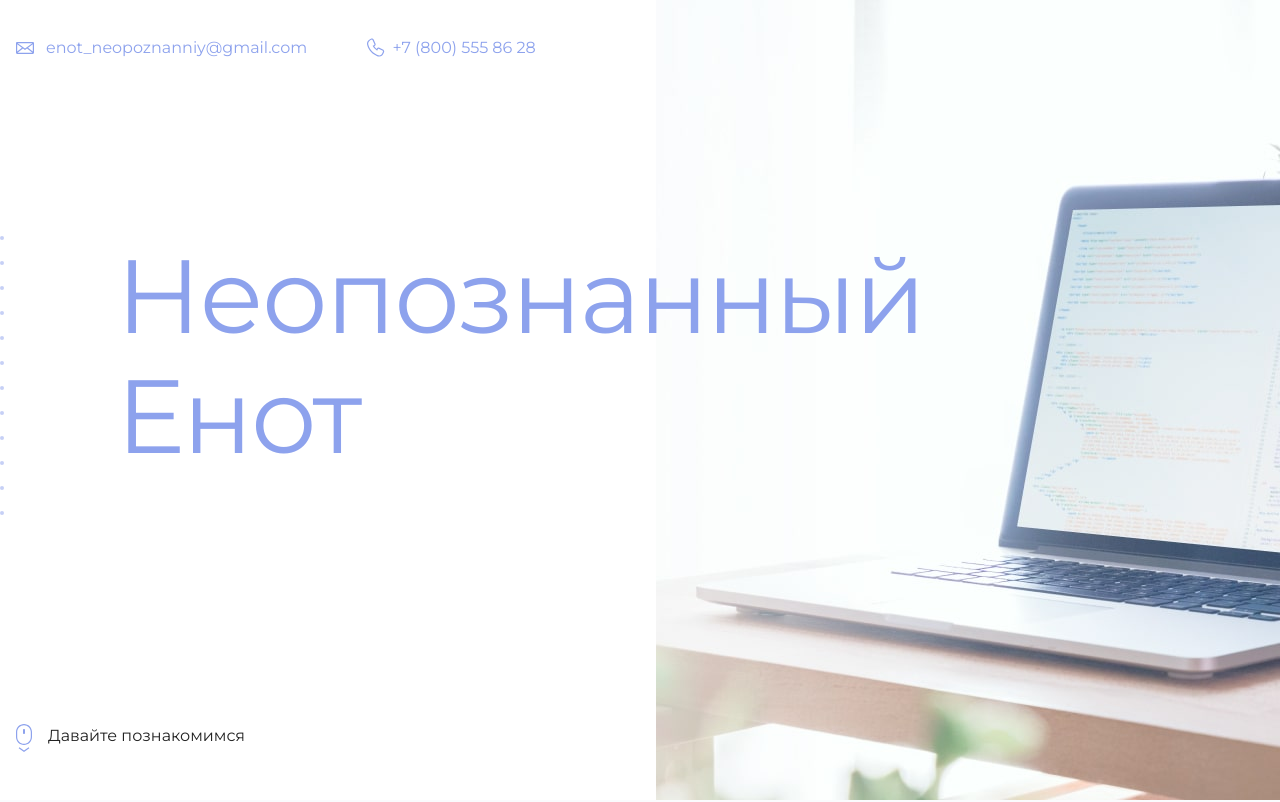
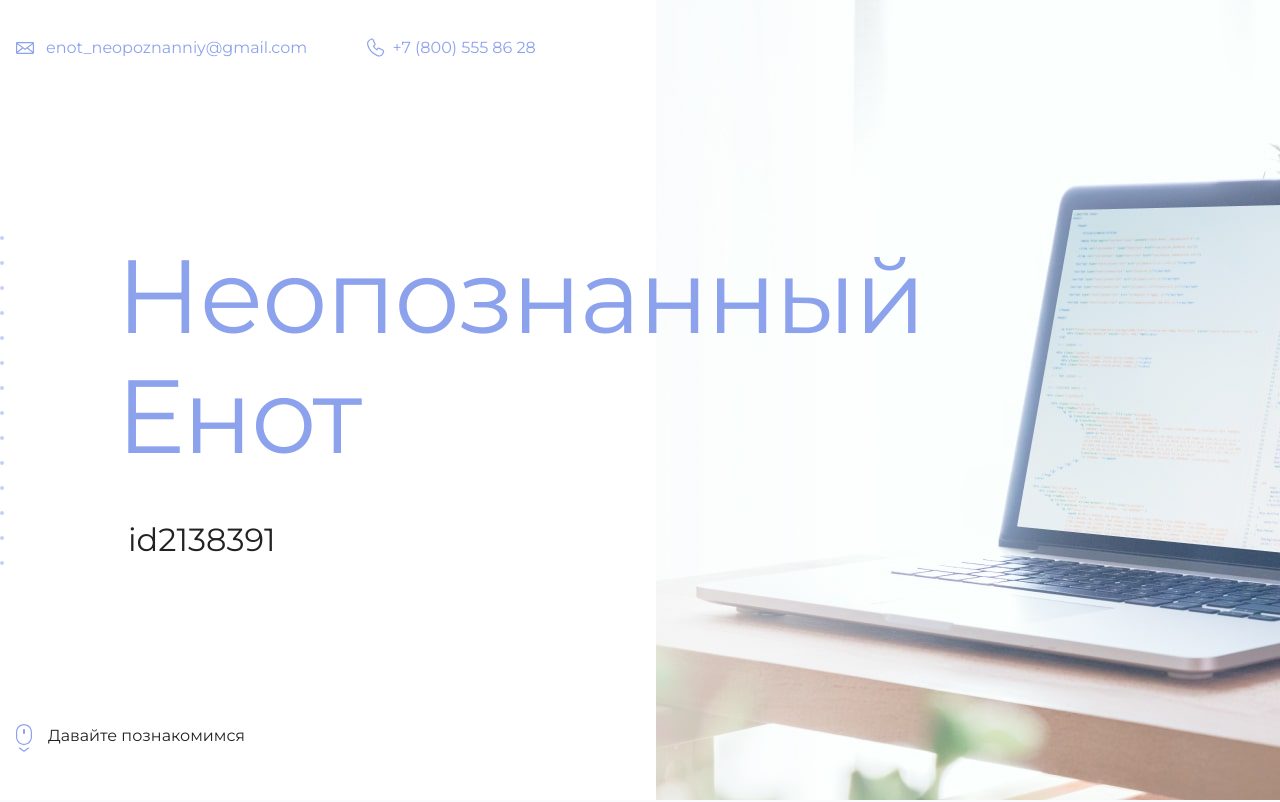
Before and after one commit to PkMsk/NewRepo, a plain HTML site: page index.html in a window 1280 px wide. Shown: the top 802 px of the page. Drawn offline with Linux system fonts and the light colour scheme.

Commit message:
Добавляет id

```diff
--- a/index.html
+++ b/index.html
@@ -19,7 +19,7 @@
       <section class="hero-image">
         <div class="container">
           <h1 class="heading">Неопознанный Енот</h1>
-          <p><!-- Тут ваш id на сайте Академии --></p>
+          <p>id2138391</p>
         </div>
       </section>
 
```
